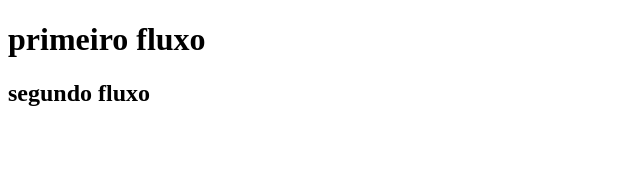
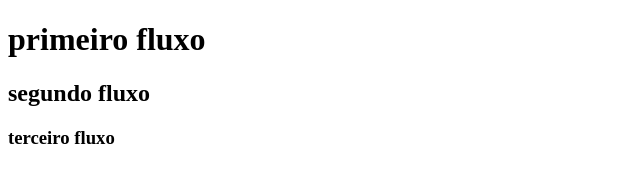
Before and after one commit to LeticiaCardos0/projeto-hub, a plain HTML site: page index.html in a window 1280 px wide. Shown: the whole page, without its empty margins (0-640 px from the left). Drawn offline with Linux system fonts and the light colour scheme.

Commit message:
atualizado texto home

```diff
--- a/index.html
+++ b/index.html
@@ -8,6 +8,7 @@
 <body>
     <h1>primeiro fluxo</h1>
     <h2>segundo fluxo</h2>
+    <h3>terceiro fluxo</h3>
 
 </body>
 </html>
```
